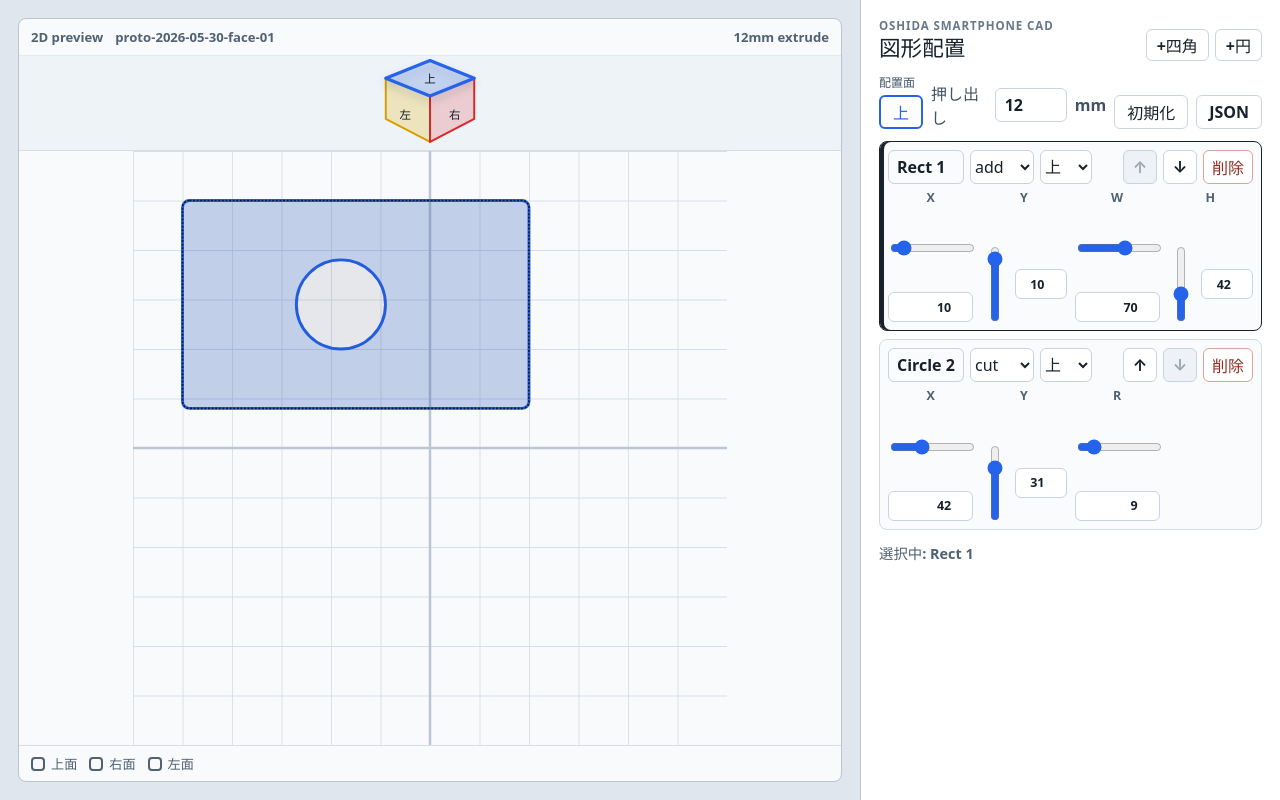
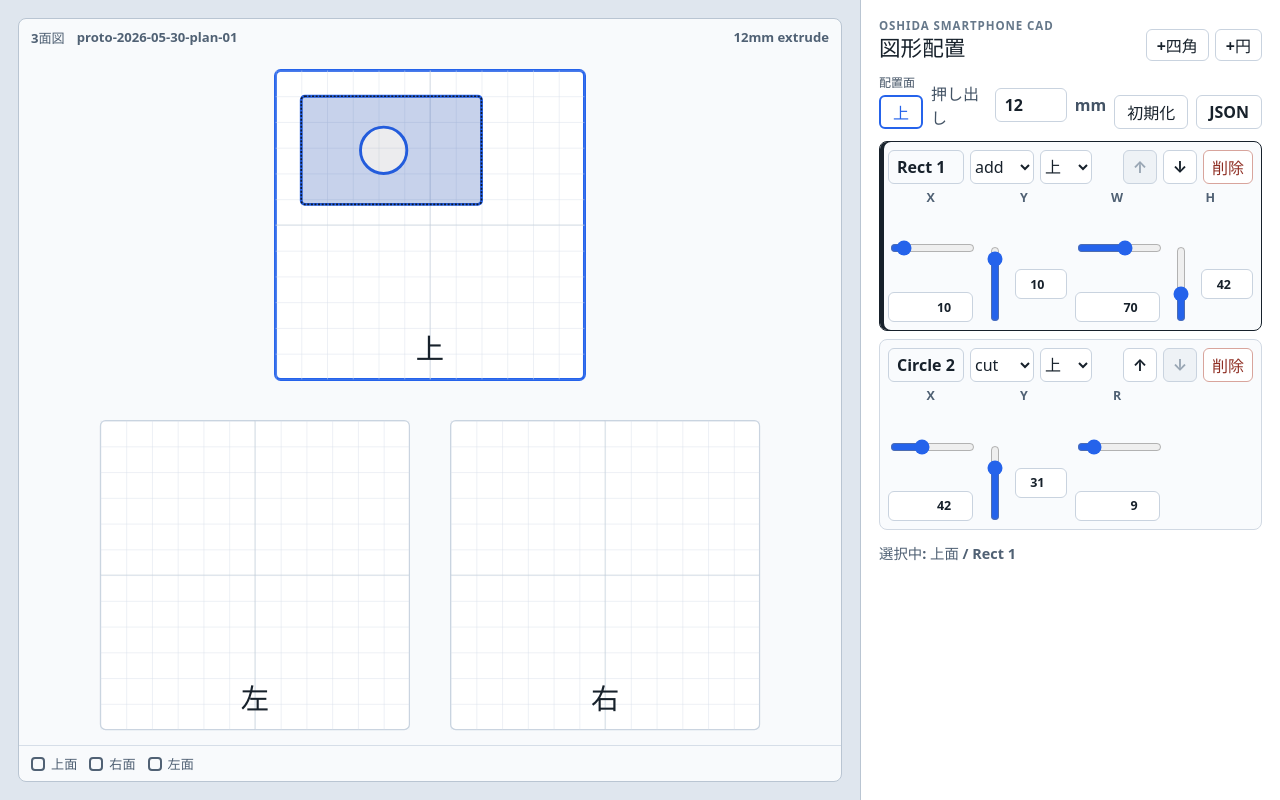
Before and after one commit to pscmps/oshidasumaho_cad, a React (Vite) app: page / in a window 1280 px wide. Built offline with nearby package versions, Linux system fonts and the light colour scheme.

Commit message:
Switch preview to face plan editing

```diff
--- a/src/main.jsx
+++ b/src/main.jsx
@@ -3,7 +3,7 @@ import { createRoot } from 'react-dom/client';
 import './style.css';
 
 const STORAGE_KEY = 'oshidasumaho-cad-document-v1';
-const APP_VERSION = 'proto-2026-05-30-face-01';
+const APP_VERSION = 'proto-2026-05-30-plan-01';
 const FACE_ORDER = ['top', 'right', 'left'];
 const FACE_LABELS = {
   top: '上',
@@ -66,6 +66,8 @@ function App() {
   const editorRefs = useRef(new Map());
 
   const selectedShape = document.shapes.find((shape) => shape.id === selectedId);
+  const activeFace = normalizeFace(document.activeFace);
+  const activeShapes = document.shapes.filter((shape) => normalizeFace(shape.face) === activeFace);
   const jsonText = useMemo(() => JSON.stringify(document, null, 2), [document]);
 
   useEffect(() => {
@@ -85,7 +87,7 @@ function App() {
       const targetTop = panel.scrollTop + editorRect.top - panelRect.top - 18;
       panel.scrollTo({ top: Math.max(0, targetTop), behavior: 'smooth' });
     }
-  }, [selectedId]);
+  }, [selectedId, activeFace]);
 
   function updateDocument(patch) {
     setDocument((current) => ({ ...current, ...patch }));
@@ -94,6 +96,7 @@ function App() {
   function updateShape(id, patch) {
     setDocument((current) => ({
       ...current,
+      activeFace: patch.face ? normalizeFace(patch.face) : current.activeFace,
       shapes: current.shapes.map((shape) =>
         shape.id === id ? { ...shape, ...patch } : shape,
       ),
@@ -123,16 +126,37 @@ function App() {
     });
   }
 
+  function selectShape(id) {
+    if (!id) {
+      setSelectedId(null);
+      return;
+    }
+
+    const shape = document.shapes.find((item) => item.id === id);
+    if (shape) {
+      updateDocument({ activeFace: normalizeFace(shape.face) });
+    }
+    setSelectedId(id);
+  }
+
   function moveShape(id, direction) {
     setDocument((current) => {
-      const index = current.shapes.findIndex((shape) => shape.id === id);
-      const nextIndex = index + direction;
-      if (index < 0 || nextIndex < 0 || nextIndex >= current.shapes.length) {
+      const shape = current.shapes.find((item) => item.id === id);
+      if (!shape) {
         return current;
       }
+
+      const faceShapes = current.shapes.filter((item) => normalizeFace(item.face) === normalizeFace(shape.face));
+      const faceIndex = faceShapes.findIndex((item) => item.id === id);
+      const nextFaceShape = faceShapes[faceIndex + direction];
+      if (!nextFaceShape) {
+        return current;
+      }
+
+      const index = current.shapes.findIndex((item) => item.id === id);
+      const nextIndex = current.shapes.findIndex((item) => item.id === nextFaceShape.id);
       const shapes = [...current.shapes];
-      const [shape] = shapes.splice(index, 1);
-      shapes.splice(nextIndex, 0, shape);
+      [shapes[index], shapes[nextIndex]] = [shapes[nextIndex], shapes[index]];
       return { ...current, shapes };
     });
   }
@@ -153,7 +177,7 @@ function App() {
         <Viewer
           document={document}
           selectedId={selectedId}
-          onSelect={setSelectedId}
+          onSelect={selectShape}
           onFaceSelect={setActiveFace}
         />
       </section>
@@ -173,8 +197,8 @@ function App() {
         <div className="document-controls">
           <div className="active-face-control" aria-label="配置面">
             <span>配置面</span>
-            <strong className={`face-label face-${document.activeFace}`}>
-              {FACE_LABELS[document.activeFace]}
+            <strong className={`face-label face-${activeFace}`}>
+              {FACE_LABELS[activeFace]}
             </strong>
           </div>
           <label>
@@ -196,7 +220,7 @@ function App() {
         </div>
 
         <div className="shape-list">
-          {document.shapes.map((shape, index) => (
+          {activeShapes.map((shape, index) => (
             <ShapeEditor
               key={shape.id}
               editorRef={(node) => {
@@ -208,9 +232,9 @@ function App() {
               }}
               shape={shape}
               index={index}
-              total={document.shapes.length}
+              total={activeShapes.length}
               selected={shape.id === selectedId}
-              onSelect={() => setSelectedId(shape.id)}
+              onSelect={() => selectShape(shape.id)}
               onChange={(patch) => updateShape(shape.id, patch)}
               onMove={moveShape}
               onRemove={removeShape}
@@ -220,10 +244,12 @@ function App() {
 
         {selectedShape ? (
           <p className="selection-note">
-            選択中: {getShapeLabel(selectedShape)}
+            選択中: {FACE_LABELS[normalizeFace(selectedShape.face)]}面 / {getShapeLabel(selectedShape)}
           </p>
         ) : (
-          <p className="selection-note">図形を追加してください。</p>
+          <p className="selection-note">
+            {FACE_LABELS[activeFace]}面の図形: {activeShapes.length}件
+          </p>
         )}
 
         {jsonOpen ? <pre className="json-view">{jsonText}</pre> : null}
@@ -238,12 +264,11 @@ function Viewer({ document, selectedId, onSelect, onFaceSelect }) {
   return (
     <div className="viewer-frame">
       <div className="viewer-toolbar">
-        <span>2D preview</span>
+        <span>3面図</span>
         <span>{APP_VERSION}</span>
         <span>{document.extrude}mm extrude</span>
       </div>
-      <FaceSelector activeFace={activeFace} onSelect={onFaceSelect} />
-      <svg viewBox="0 0 120 120" role="img" aria-label="配置図形プレビュー" onClick={() => onSelect(null)}>
+      <svg className="tri-view" viewBox="0 0 268 268" role="img" aria-label="3面配置図">
         <defs>
           <pattern id="grid" width="10" height="10" patternUnits="userSpaceOnUse">
             <path d="M 10 0 L 0 0 0 10" fill="none" stroke="#d8dee9" strokeWidth="0.35" />
@@ -259,27 +284,15 @@ function Viewer({ document, selectedId, onSelect, onFaceSelect }) {
             </mask>
           ))}
         </defs>
-        <rect width="120" height="120" fill="url(#grid)" />
-        <line x1="0" y1="60" x2="120" y2="60" stroke="#bac6d3" strokeWidth="0.5" />
-        <line x1="60" y1="0" x2="60" y2="120" stroke="#bac6d3" strokeWidth="0.5" />
         {FACE_ORDER.map((face) => (
-          <rect
+          <FacePlan
             key={face}
-            className={`final-face face-${face}`}
-            width="120"
-            height="120"
-            mask={`url(#body-mask-${face})`}
-          />
-        ))}
-        {document.shapes.map((shape) => (
-          <FinalOutline key={`outline-${shape.id}`} shape={shape} />
-        ))}
-        {document.shapes.map((shape) => (
-          <ShapePreview
-            key={shape.id}
-            shape={shape}
-            selected={shape.id === selectedId}
-            onSelect={() => onSelect(shape.id)}
+            face={face}
+            active={face === activeFace}
+            shapes={document.shapes.filter((shape) => normalizeFace(shape.face) === face)}
+            selectedId={selectedId}
+            onSelect={onSelect}
+            onFaceSelect={onFaceSelect}
           />
         ))}
       </svg>
@@ -292,46 +305,57 @@ function Viewer({ document, selectedId, onSelect, onFaceSelect }) {
   );
 }
 
-function FaceSelector({ activeFace, onSelect }) {
-  const faces = [
-    { id: 'left', points: '70,44 20,24 20,70 70,96' },
-    { id: 'right', points: '70,44 120,24 120,70 70,96' },
-    { id: 'top', points: '70,44 20,24 70,4 120,24' },
-  ];
-  const orderedFaces = [
-    ...faces.filter((face) => face.id !== activeFace),
-    faces.find((face) => face.id === activeFace),
-  ].filter(Boolean);
+function getFaceTransform(face) {
+  if (face === 'top') {
+    return 'translate(74 6)';
+  }
+  if (face === 'right') {
+    return 'translate(142 142)';
+  }
+  return 'translate(6 142)';
+}
 
+function FacePlan({ face, active, shapes, selectedId, onSelect, onFaceSelect }) {
   return (
-    <div className="face-selector-wrap" aria-label="配置面選択">
-      <svg className="face-selector" viewBox="0 0 140 104" role="img" aria-label="上・右・左の面選択">
-        {orderedFaces.map((face) => (
     <g
-            key={face.id}
-            className={`iso-face face-${face.id} ${face.id === activeFace ? 'active' : ''}`}
+      className={`face-plan face-${face} ${active ? 'active' : ''}`}
+      transform={getFaceTransform(face)}
       role="button"
       tabIndex="0"
-            aria-label={`${FACE_LABELS[face.id]}面を選択`}
-            onClick={(event) => {
-              event.stopPropagation();
-              onSelect(face.id);
+      aria-label={`${FACE_LABELS[face]}面`}
+      onClick={() => {
+        onFaceSelect(face);
       }}
       onKeyDown={(event) => {
         if (event.key === 'Enter' || event.key === ' ') {
           event.preventDefault();
-                onSelect(face.id);
+          onFaceSelect(face);
         }
       }}
     >
-            <polygon points={face.points} />
-            <text x={face.id === 'left' ? 42 : face.id === 'right' ? 98 : 70} y={face.id === 'top' ? 26 : 66}>
-              {FACE_LABELS[face.id]}
-            </text>
+      <rect className="face-plan-bg" width="120" height="120" rx="2" />
+      <rect width="120" height="120" fill="url(#grid)" />
+      <line x1="0" y1="60" x2="120" y2="60" className="face-axis" />
+      <line x1="60" y1="0" x2="60" y2="120" className="face-axis" />
+      <rect
+        className={`final-face face-${face}`}
+        width="120"
+        height="120"
+        mask={`url(#body-mask-${face})`}
+      />
+      {shapes.map((shape) => (
+        <FinalOutline key={`outline-${shape.id}`} shape={shape} />
+      ))}
+      {shapes.map((shape) => (
+        <ShapePreview
+          key={shape.id}
+          shape={shape}
+          selected={shape.id === selectedId}
+          onSelect={() => onSelect(shape.id)}
+        />
+      ))}
+      <text className="face-plan-label" x="60" y="112">{FACE_LABELS[face]}</text>
     </g>
-        ))}
-      </svg>
-    </div>
   );
 }
 
--- a/src/style.css
+++ b/src/style.css
@@ -79,7 +79,7 @@ input[type="range"] {
 .viewer-frame {
   height: 100%;
   display: grid;
-  grid-template-rows: auto 96px 1fr auto;
+  grid-template-rows: auto 1fr auto;
   border: 1px solid #b9c5d2;
   border-radius: 8px;
   overflow: hidden;
@@ -103,83 +103,34 @@ input[type="range"] {
   margin-left: auto;
 }
 
-.face-selector-wrap {
-  display: flex;
-  align-items: center;
-  justify-content: center;
-  border-top: 1px solid #e2e8f0;
-  border-bottom: 1px solid #d6dee8;
-  background: #eef3f8;
-}
-
-.face-selector {
-  width: min(180px, 72%);
-  height: 92px;
-}
-
-.iso-face {
-  cursor: pointer;
-  outline: none;
-}
-
-.iso-face polygon {
-  stroke-width: 2.2;
-  stroke-linejoin: round;
-  transition: filter 120ms ease, stroke-width 120ms ease, transform 120ms ease;
-}
-
-.iso-face text {
-  pointer-events: none;
-  text-anchor: middle;
-  dominant-baseline: middle;
-  fill: #17212b;
-  font-size: 13px;
-  font-weight: 900;
-}
-
-.iso-face.face-top polygon,
 .final-face.face-top,
 .face-swatch.face-top {
   fill: rgba(37, 99, 235, 0.18);
 }
 
-.iso-face.face-top polygon,
 .final-outline.face-top,
 .face-swatch.face-top {
   stroke: #2563eb;
 }
 
-.iso-face.face-right polygon,
 .final-face.face-right,
 .face-swatch.face-right {
   fill: rgba(220, 38, 38, 0.18);
 }
 
-.iso-face.face-right polygon,
 .final-outline.face-right,
 .face-swatch.face-right {
   stroke: #dc2626;
 }
 
-.iso-face.face-left polygon,
 .final-face.face-left,
 .face-swatch.face-left {
   fill: rgba(234, 179, 8, 0.24);
 }
 
-.iso-face.face-left polygon,
 .final-outline.face-left,
 .face-swatch.face-left {
   stroke: #d69e00;
-}
-
-.iso-face.active polygon {
-  filter: drop-shadow(0 5px 5px rgba(15, 23, 42, 0.2));
-  stroke-width: 3.6;
-}
-
-.iso-face.active text {
-  fill: #111827;
 }
 
 .viewer-frame > svg {
@@ -187,6 +138,52 @@ input[type="range"] {
   height: 100%;
   min-height: 0;
   touch-action: manipulation;
+}
+
+.tri-view {
+  background: #f8fafc;
+}
+
+.face-plan {
+  cursor: pointer;
+  outline: none;
+}
+
+.face-plan-bg {
+  fill: #ffffff;
+  stroke: #c8d3df;
+  stroke-width: 1.2;
+  vector-effect: non-scaling-stroke;
+}
+
+.face-plan.active .face-plan-bg {
+  stroke-width: 3;
+}
+
+.face-plan.face-top.active .face-plan-bg {
+  stroke: #2563eb;
+}
+
+.face-plan.face-right.active .face-plan-bg {
+  stroke: #dc2626;
+}
+
+.face-plan.face-left.active .face-plan-bg {
+  stroke: #d69e00;
+}
+
+.face-axis {
+  stroke: #bac6d3;
+  stroke-width: 0.5;
+  vector-effect: non-scaling-stroke;
+}
+
+.face-plan-label {
+  pointer-events: none;
+  text-anchor: middle;
+  fill: #17212b;
+  font-size: 11px;
+  font-weight: 900;
 }
 
 .final-outline {
```
Lines whose indentation alone changed are shown as unchanged.
